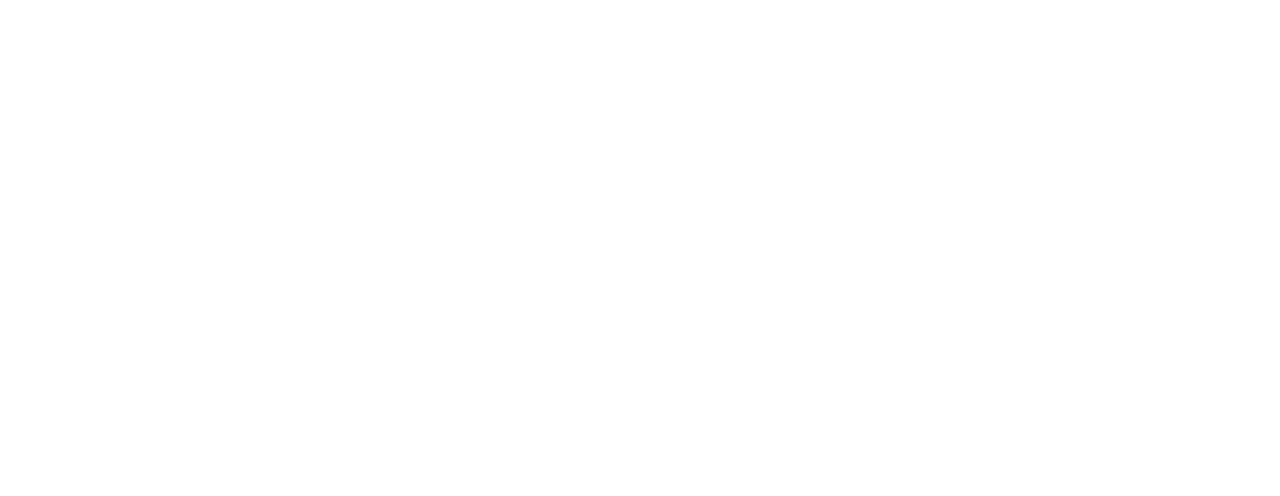
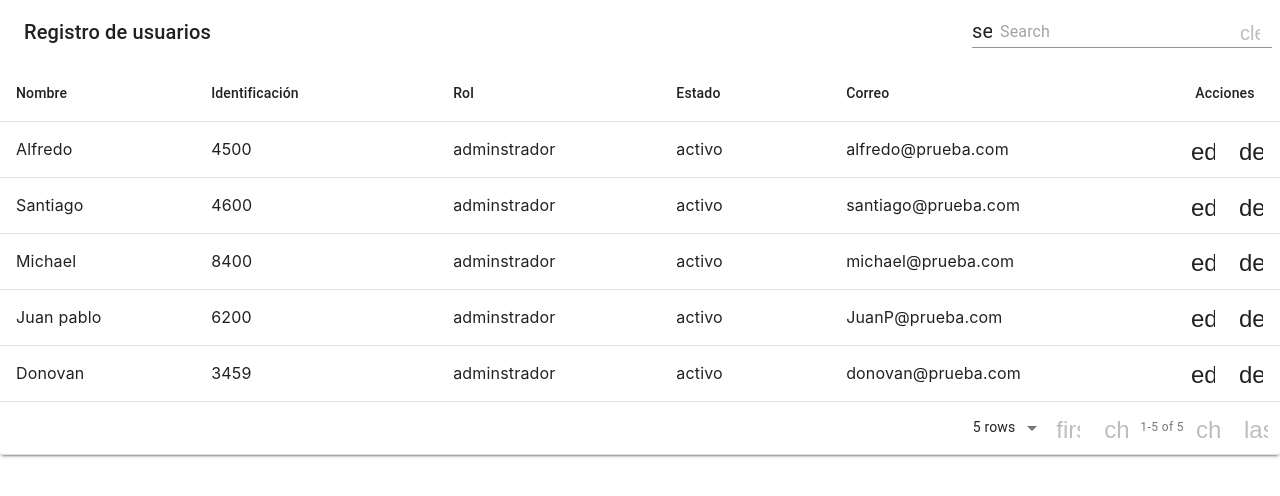
Before and after one commit to Dev-Spaces/backoffice-investigacion-frontend, a React (Create React App) app in the folder dev-spaces/: page /registroUsuarios in a window 1280 px wide. Before the commit this address had no page. Shown: the top 496 px of the page. Built offline with nearby package versions, Linux system fonts and the light colour scheme.

Commit message:
agregar tabla de registro de usuarios

```diff
--- a/dev-spaces/src/App.jsx
+++ b/dev-spaces/src/App.jsx
@@ -1,6 +1,7 @@
 import {BrowserRouter as Router, Routes, Route, Link} from "react-router-dom";
 import Login from 'pages/login';
 import Usuarios from 'pages/usuarios';
+import RegistroUsuarios from "pages/registroUsuarios";
 
 
 
@@ -11,6 +12,7 @@
         <Routes>
           <Route exact path= {"/"} element={Login}/>
           <Route path="/usuarios" element={<Usuarios/>}/>
+          <Route path="/registroUsuarios" element={<RegistroUsuarios/>}/>
         </Routes>
       </Router>
     </div>
--- a/dev-spaces/src/pages/usuarios.jsx
+++ b/dev-spaces/src/pages/registroUsuarios.jsx
@@ -1,6 +1,6 @@
 import MaterialTable from "material-table";
 
-function Usuarios(){
+function RegistroUsuarios(){
 
     const columnas =[
         {
@@ -39,17 +39,17 @@
         <div>
             <MaterialTable columns={columnas}
             data = {data}
-            title="Usuarios"
+            title="Registro de usuarios"
             actions={[
              {
               icon: 'edit',
-              tooltip: 'Editar usuario',
-              onclick: (event, rowData)=>alert('Has presionado editar al artista: ' + rowData.usuario)
+              tooltip: 'Agregar usuario',
+              onclick: (event, rowData)=>alert('Has presionado editar al usuario: ' + rowData.usuario)
              },
              {
               icon: 'delete',
-              tooltip: 'Eliminar usuario',
-              onclick: (event, rowData)=>window.confirm('Estas seguro de que deseas eliminar al artista: ' + rowData.usuario+'?')
+              tooltip: 'Eliminar registo de usuario',
+              onclick: (event, rowData)=>window.confirm('Estas seguro de que deseas eliminar al usuario: ' + rowData.usuario+'?')
              }
             ]}
             options={{
@@ -65,4 +65,4 @@
     );
 }
 
-export default Usuarios;
+export default RegistroUsuarios;
```
